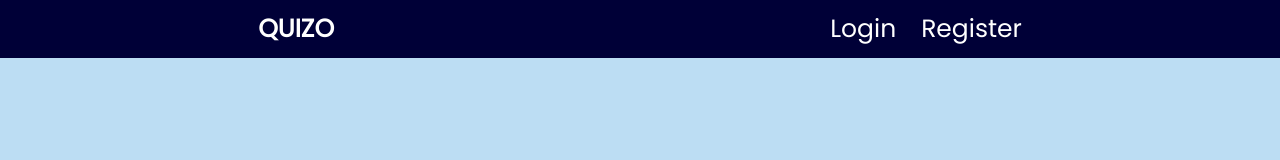
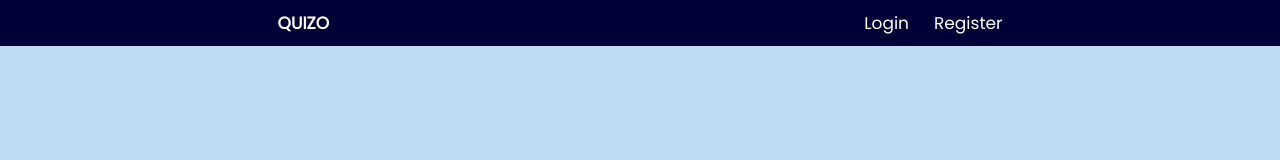
Before and after one commit to v4nessa44/triviadrivesya, a React (Vite) app in the folder client/: page / in a window 1280 px wide. Shown: the top 160 px of the page. Built offline with nearby package versions, Linux system fonts and the light colour scheme.

Commit message:
made text size slightly smalelr

```diff
--- a/client/src/App.css
+++ b/client/src/App.css
@@ -3,7 +3,7 @@
   padding: 0;
   margin: 0;
   font-family: "Poppins", sans-serif;
-  font-size:25px;
+  font-size:17px;
 }
 
 body {
```
